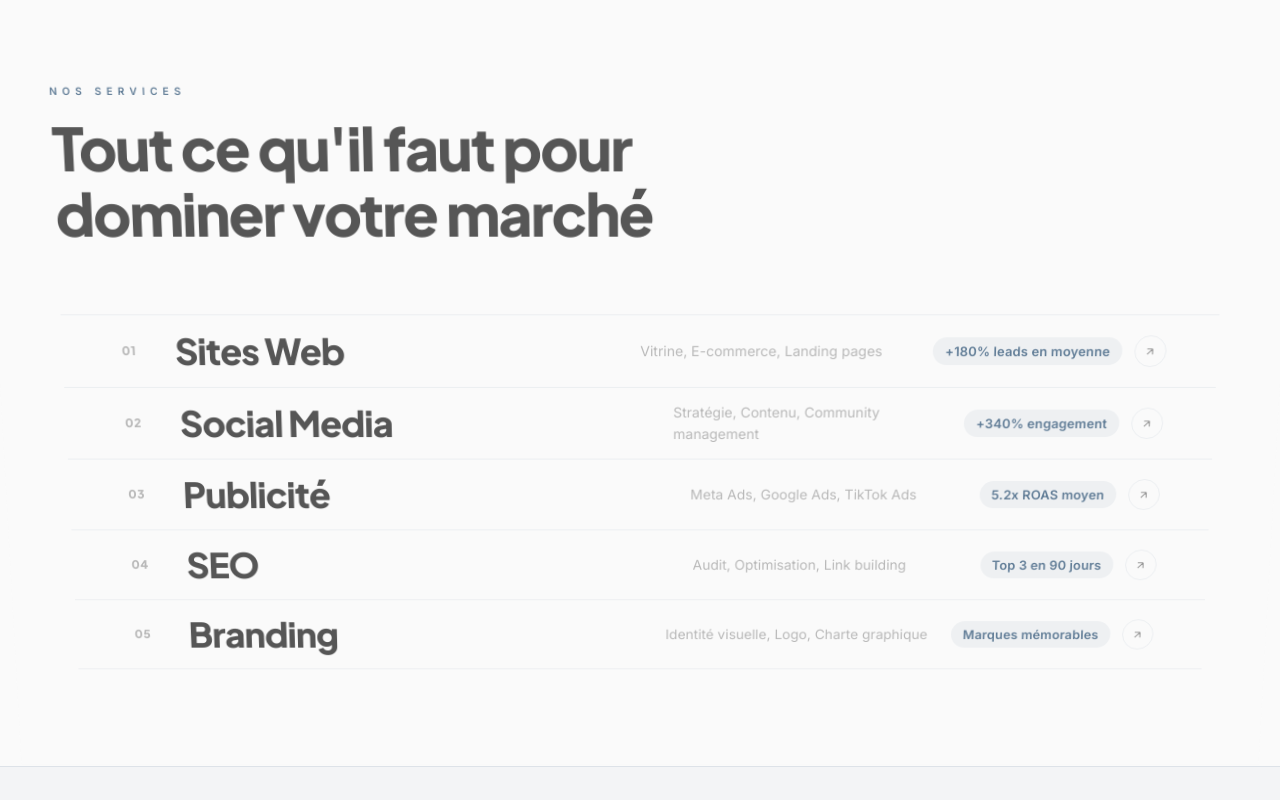
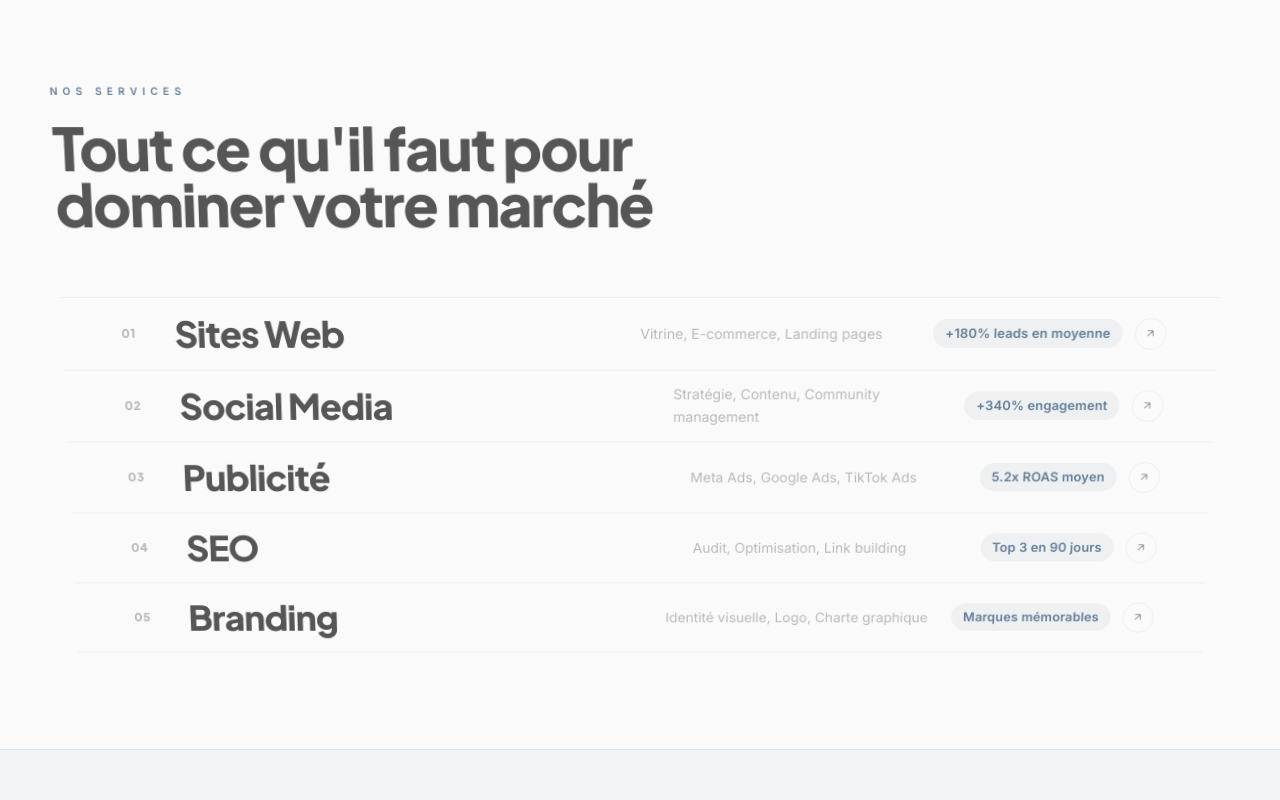
Before and after one commit to cadjee14-png/impulse-agency, a Next.js app: page / in a window 1280 px wide. Shown: the part 1380-2180 px from the top of the page. Built offline with nearby package versions, Linux system fonts and the light colour scheme.

Commit message:
Fix LineMask: increase paddingBottom to 0.25em to cover descenders with line-height 0.95

```diff
--- a/src/components/animations/line-mask.tsx
+++ b/src/components/animations/line-mask.tsx
@@ -73,7 +73,7 @@ export function LineMask({
   return (
     <Tag ref={containerRef as React.RefObject<HTMLHeadingElement>} className={className} style={style}>
       {lines.map((line, i) => (
-        <span key={i} className="line-mask-wrap" style={{ display: 'block', overflow: 'hidden', paddingBottom: '0.15em' }}>
+        <span key={i} className="line-mask-wrap" style={{ display: 'block', overflow: 'hidden', paddingBottom: '0.25em', marginBottom: '-0.25em' }}>
           <span className="line-mask-inner" style={{ display: 'block', willChange: 'transform, opacity, filter' }}>
             {line}
           </span>
```
